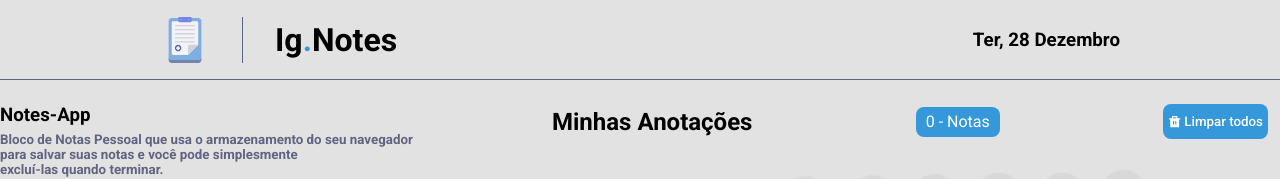
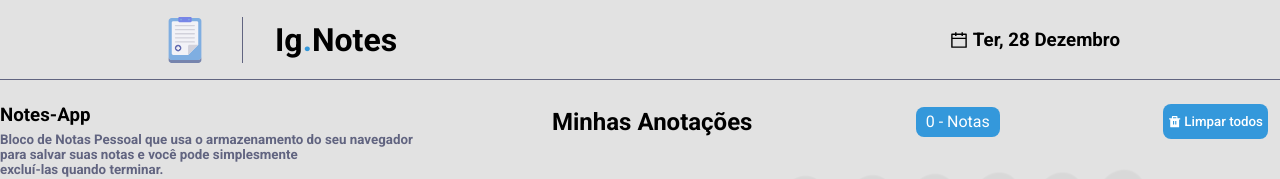
Before and after one commit to ChristanDaniel/notes-app, a Next.js app: page / in a window 1280 px wide. Shown: the top 179 px of the page. Built offline with nearby package versions, Linux system fonts and the light colour scheme.

Commit message:
add svg Calendário

```diff
--- a/src/components/Header/index.tsx
+++ b/src/components/Header/index.tsx
@@ -6,6 +6,7 @@ import { Headers } from './styles'
 
 import Image from 'next/image'
 import profilePic from '../../../public/headerLogo.svg'
+import { AiOutlineCalendar } from 'react-icons/ai'
 
 const Header = (): JSX.Element => {
   const currentDate = format(new Date(), 'EEEEEE, d MMMM', {
@@ -19,7 +20,9 @@ const Header = (): JSX.Element => {
         <h1>
           Ig<span>.</span>Notes
         </h1>
-        <h3>{currentDate}</h3>
+        <h3>
+          <AiOutlineCalendar /> {currentDate}
+        </h3>
       </Headers>
     </>
   )
--- a/src/components/Header/styles.ts
+++ b/src/components/Header/styles.ts
@@ -24,6 +24,14 @@ const Headers = styled.header`
   h3 {
     margin-left: auto;
     text-transform: capitalize;
+    display: flex;
+    align-items: center;
+
+    svg {
+      margin-right: 4px;
+      height: 20px;
+      width: 20px;
+    }
   }
 `
 export { Headers }
```
